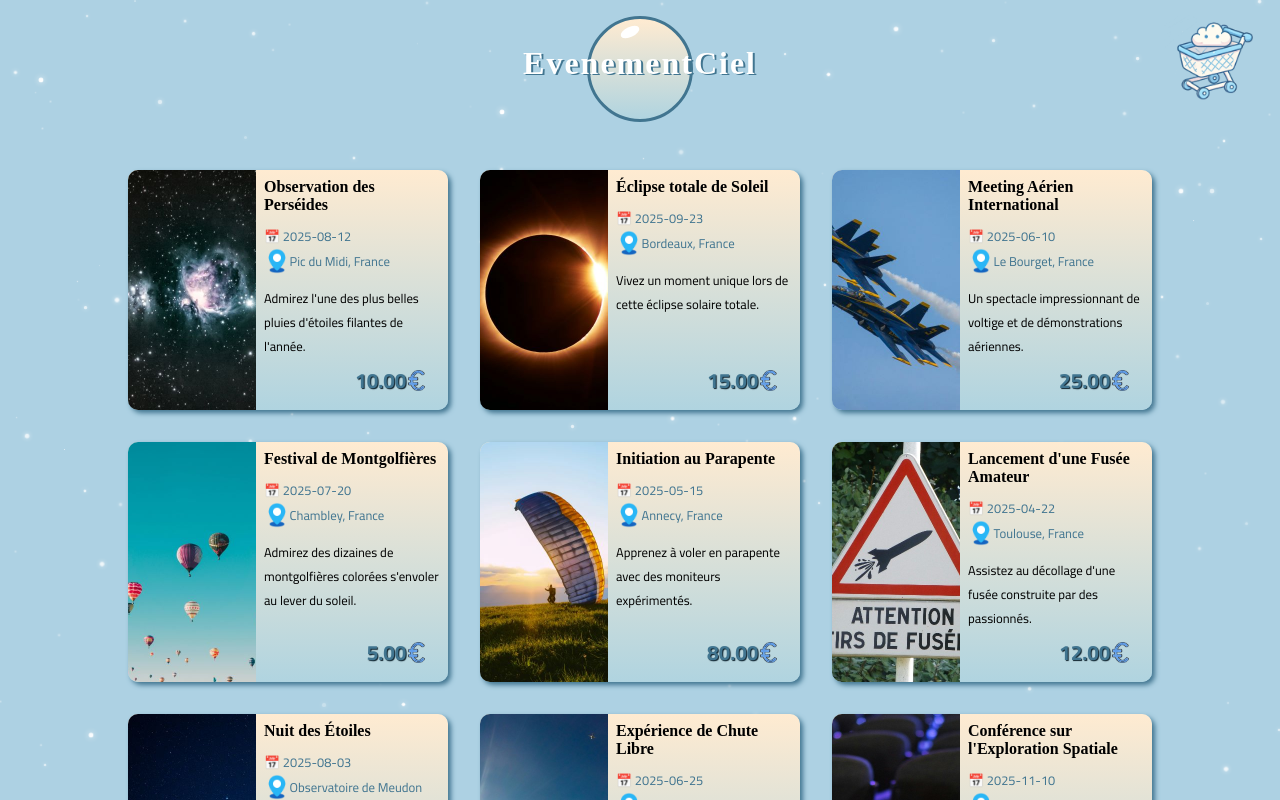
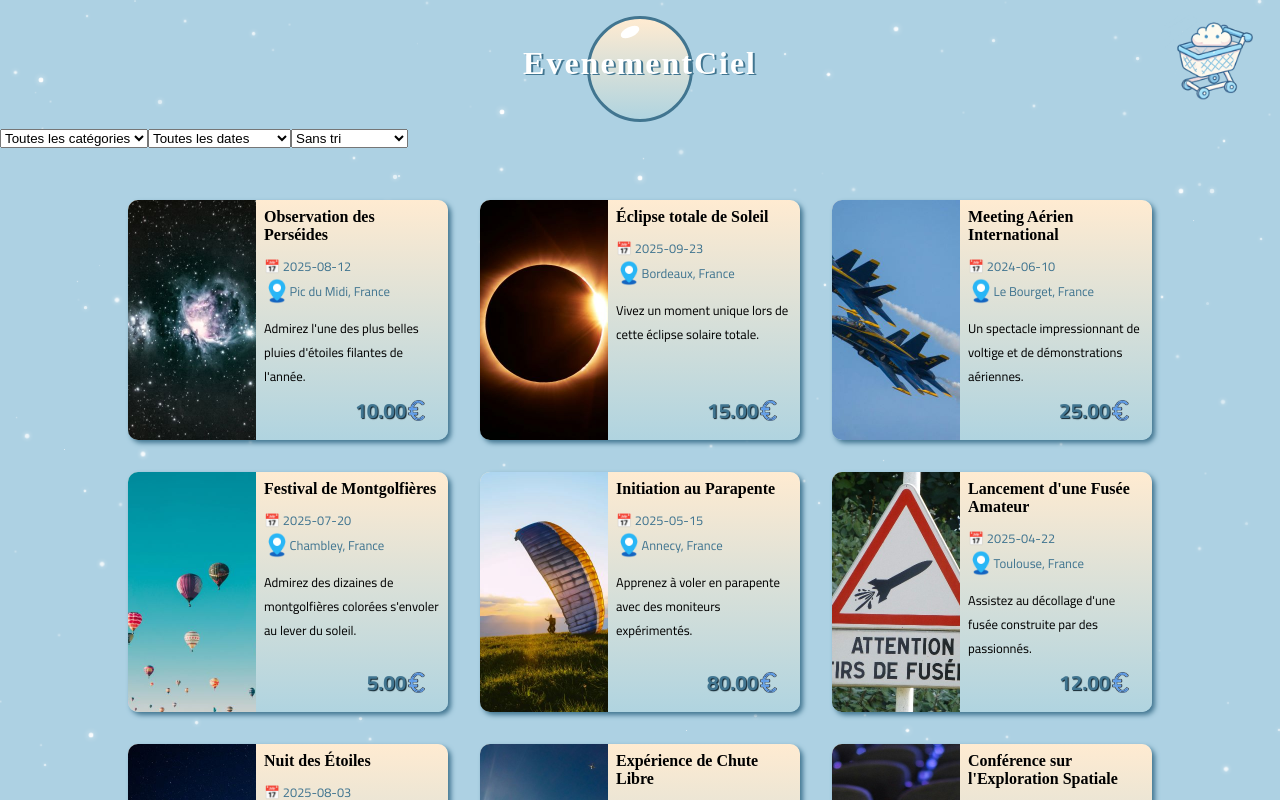
Before and after one commit to Paum2tair/projetJSM2, a React (Vite) app in the folder EvenemenCiel/: page / in a window 1280 px wide. Shown: the top 800 px of the page. Built offline with nearby package versions, Linux system fonts and the light colour scheme; a web font is replaced by a local one.

Commit message:
🎉 debut filtrage 🎉

```diff
--- a/EvenemenCiel/public/events.json
+++ b/EvenemenCiel/public/events.json
@@ -27,7 +27,7 @@
     "id": 3,
     "title": "Meeting Aérien International",
     "description": "Un spectacle impressionnant de voltige et de démonstrations aériennes.",
-    "date": "2025-06-10",
+    "date": "2024-06-10",
     "location": "Le Bourget, France",
     "category": "Aviation",
     "image": "https://upload.wikimedia.org/wikipedia/commons/6/63/Air_Show_Aerobatics.jpg",
--- a/EvenemenCiel/src/pages/Accueil.tsx
+++ b/EvenemenCiel/src/pages/Accueil.tsx
@@ -1,54 +1,58 @@
-import React, { useEffect, useState } from 'react';
+import React, { useEffect, useState } from "react";
 import "../assets/css/accueil.css";
-import { useNavigate } from 'react-router-dom';
-import Footer from '../components/Footer';
-import Header from '../components/Header';
-import Etoiles from '../components/Etoiles';
-interface Event {
-    id: number;
-    title: string;
-    description: string;
-    date: string;
-    location: string;
-    category: string;
-    image: string;
-    organizer: string;
-    max_attendees: number;
-    price: number;
-}
+import { useNavigate } from "react-router-dom";
+import Footer from "../components/Footer";
+import Header from "../components/Header";
+import Etoiles from "../components/Etoiles";
+import { Event } from "../scripts/Event";
+import { filterAndSortEvents } from "../scripts/eventUtils";
 
 const Accueil: React.FC = () => {
     const nav = useNavigate();
     const [events, setEvents] = useState<Event[]>([]);
+    const [filteredEvents, setFilteredEvents] = useState<Event[]>([]);
+    const [categories, setCategories] = useState<string[]>([]); // Stocke les catégories
     const [error, setError] = useState<string | null>(null);
     const [placesRemainingMap, setPlacesRemainingMap] = useState<{ [key: number]: number }>({});
 
-    // Chargement des événements et des places restantes
+    // États pour les filtres
+    const [selectedCategory, setSelectedCategory] = useState<string | undefined>();
+    const [dateFilter, setDateFilter] = useState<"past" | "future" | undefined>();
+    const [priceOrder, setPriceOrder] = useState<"asc" | "desc" | undefined>();
+
     useEffect(() => {
-        fetch('/events.json')
+        fetch("/events.json")
             .then(response => {
                 if (!response.ok) {
-                    throw new Error('Erreur de chargement du JSON');
+                    throw new Error("Erreur de chargement du JSON");
                 }
                 return response.json();
             })
             .then((data: Event[]) => {
                 setEvents(data);
+                setFilteredEvents(data);
 
-                // Initialiser les places restantes pour chaque événement
+                // Extraire les catégories uniques
+                const uniqueCategories = Array.from(new Set(data.map(event => event.category)));
+                setCategories(uniqueCategories);
+
+                // Initialiser les places restantes
                 const placesMap: { [key: number]: number } = {};
-                data.forEach((event: Event) => {
+                data.forEach(event => {
                     const localStorageKey = `places_remaining_${event.id}`;
                     const savedPlaces = localStorage.getItem(localStorageKey);
-
                     placesMap[event.id] = savedPlaces !== null ? parseInt(savedPlaces, 10) : event.max_attendees;
                 });
 
                 setPlacesRemainingMap(placesMap);
             })
-
             .catch(error => setError(error.message));
     }, []);
+
+    // Mettre à jour les événements filtrés et triés lorsque les filtres changent
+    useEffect(() => {
+        setFilteredEvents(filterAndSortEvents(events, selectedCategory, dateFilter, priceOrder));
+    }, [events, selectedCategory, dateFilter, priceOrder]);
 
     // Fonction pour gérer la sélection d'un événement
     const handleSelectEvent = (id: number) => {
@@ -66,10 +70,35 @@ const Accueil: React.FC = () => {
         <div className="principale_container">
             <Header />
             <Etoiles />
+
+            {/* Filtres dynamiques */}
+            <div className="filters">
+                <select onChange={(e) => setSelectedCategory(e.target.value || undefined)}>
+                    <option value="">Toutes les catégories</option>
+                    {categories.map(category => (
+                        <option key={category} value={category}>
+                            {category}
+                        </option>
+                    ))}
+                </select>
+
+                <select onChange={(e) => setDateFilter(e.target.value as "past" | "future" || undefined)}>
+                    <option value="">Toutes les dates</option>
+                    <option value="past">Événements passés</option>
+                    <option value="future">Événements futurs</option>
+                </select>
+
+                <select onChange={(e) => setPriceOrder(e.target.value as "asc" | "desc" || undefined)}>
+                    <option value="">Sans tri</option>
+                    <option value="asc">Prix croissant</option>
+                    <option value="desc">Prix décroissant</option>
+                </select>
+            </div>
+
             <div className="container">
                 <div className="lescarte">
                     {error && <p className="error">{error}</p>}
-                    {events.map(event => (
+                    {filteredEvents.map(event => (
                         <div
                             key={event.id}
                             className={`event-card ${placesRemainingMap[event.id] === 0 ? "hidden" : ""}`}
@@ -82,14 +111,12 @@ const Accueil: React.FC = () => {
                                 <div className="event-location">
                                     <img src="/epingle-de-la-carte.png" alt="Location" /> {event.location}
                                 </div>
-                                <p className='event-description'>{event.description}</p>
+                                <p className="event-description">{event.description}</p>
                                 <div className="event-price">
                                     {event.price.toFixed(2)}
                                     <img src="/euro.png" alt="Euro" />
                                 </div>
                             </div>
-
-                            {/* La div "plusplace" est cachée uniquement si placesRemaining === 0 */}
                             <div className={`plusplace ${placesRemainingMap[event.id] === 0 ? "hidden" : ""}`}></div>
                         </div>
                     ))}
--- /dev/null
+++ b/EvenemenCiel/src/scripts/Event.ts
@@ -0,0 +1,12 @@
+export interface Event {
+    id: number;
+    title: string;
+    description: string;
+    date: string;
+    location: string;
+    category: string;
+    image: string;
+    organizer: string;
+    max_attendees: number;
+    price: number;
+}
--- /dev/null
+++ b/EvenemenCiel/src/scripts/eventUtils.ts
@@ -0,0 +1,41 @@
+import { Event } from "./Event";
+
+/**
+ * Fonction pour trier les événements selon la catégorie, la date et le prix.
+ * @param events Liste des événements à trier.
+ * @param category Catégorie des événements (optionnel).
+ * @param dateFilter "past" pour les événements passés, "future" pour les futurs, sinon aucun filtre.
+ * @param priceOrder "asc" pour tri croissant, "desc" pour décroissant, sinon aucun tri.
+ * @returns Liste des événements triés.
+ */
+export const filterAndSortEvents = (
+    events: Event[],
+    category?: string,
+    dateFilter?: "past" | "future",
+    priceOrder?: "asc" | "desc"
+): Event[] => {
+    let filteredEvents = [...events];
+
+    // Filtrer par catégorie
+    if (category) {
+        filteredEvents = filteredEvents.filter(event => event.category === category);
+    }
+
+    // Filtrer par date (événements passés ou futurs)
+    if (dateFilter) {
+        const today = new Date();
+        filteredEvents = filteredEvents.filter(event => {
+            const eventDate = new Date(event.date);
+            return dateFilter === "past" ? eventDate < today : eventDate >= today;
+        });
+    }
+
+    // Trier par prix
+    if (priceOrder) {
+        filteredEvents.sort((a, b) => {
+            return priceOrder === "asc" ? a.price - b.price : b.price - a.price;
+        });
+    }
+
+    return filteredEvents;
+};
```
